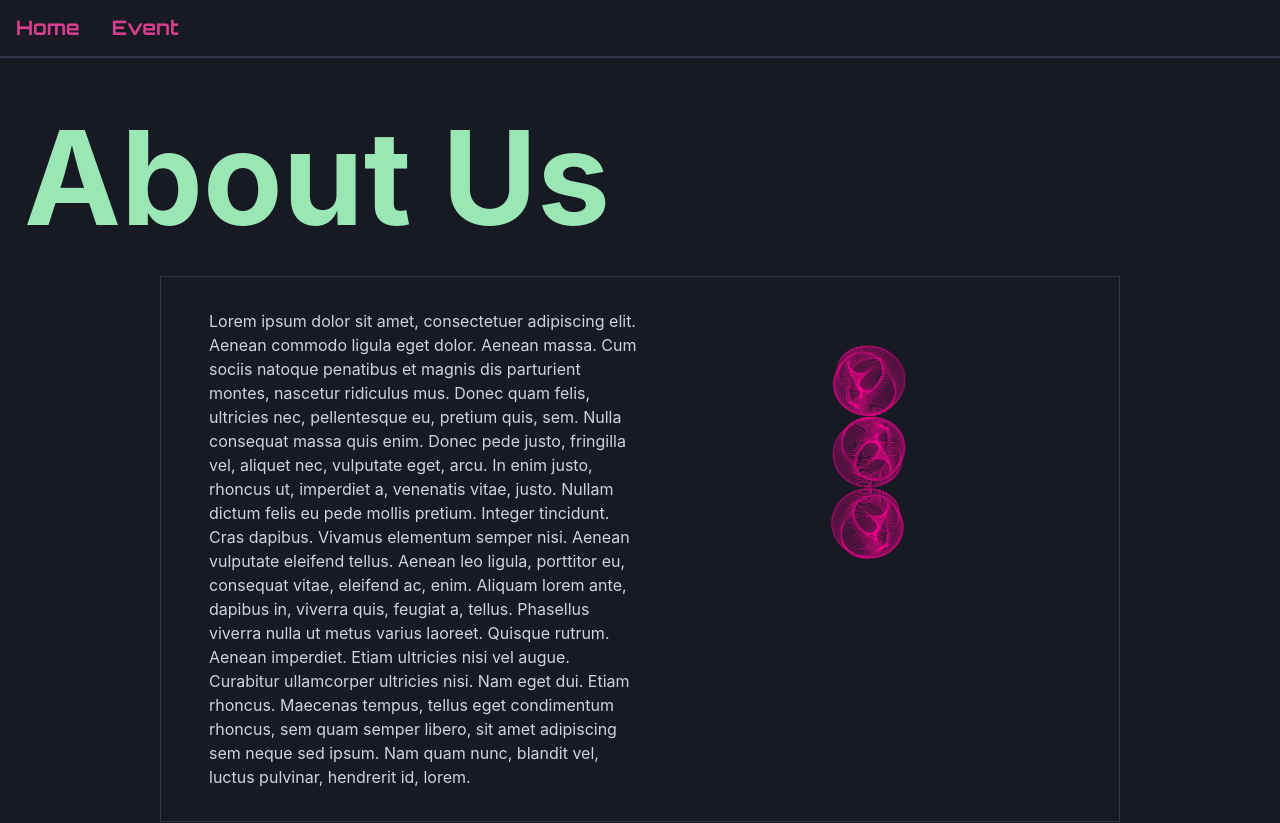
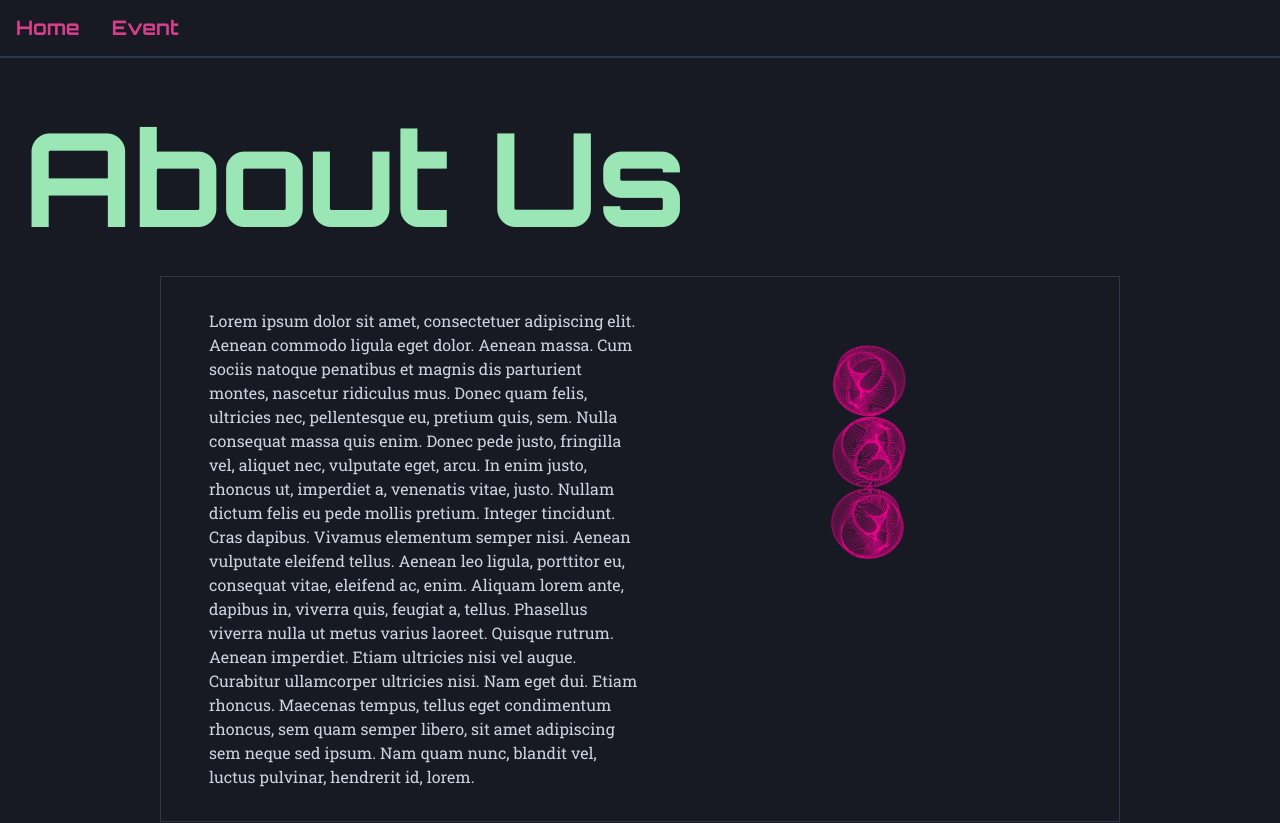
Before and after one commit to XML3/starter-final-project-react, a React (Vite) app: page /about in a window 1280 px wide. Shown: the top 823 px of the page. Built offline with nearby package versions, Linux system fonts and the light colour scheme; no server answers.

Commit message:
added Font Orbitron and Roboto Slab, modified text

```diff
--- a/src/pages/AboutPage.jsx
+++ b/src/pages/AboutPage.jsx
@@ -2,6 +2,29 @@ import React from "react";
 import { Image, Center, Box, Flex, Heading, Text } from "@chakra-ui/react";
 
 export const AboutPage = () => {
+  //FONT ORBITRON
+  const orbitronFontFamily = "Orbitron, sans-serif";
+  const orbitronWeight = {
+    fontWeights: {
+      normal: 400,
+      medium: 600,
+      semibold: 700,
+      bold: 900,
+    },
+  };
+
+  //FONT ROBOTO SLAB
+  const robotoSlabFont = "Roboto Slab, serif";
+  const robotoSlabWeight = {
+    fontWeight: {
+      thin: 100,
+      extraLight: 200,
+      light: 300,
+      regular: 400,
+      medium: 500,
+    },
+  };
+
   return (
     <Box
       bgColor="gray.900"
@@ -23,6 +46,8 @@ export const AboutPage = () => {
             lineHeight={"1.2"}
             mt={{ base: "1rem", md: "0" }}
             ml={{ base: "0.5rem", md: "0" }}
+            fontFamily={orbitronFontFamily}
+            fontWeight={orbitronWeight.semibold}
           >
             About Us
           </Heading>
@@ -50,6 +75,8 @@ export const AboutPage = () => {
               ffontSize={{ base: "0.8rem", md: "sm" }}
               marginLeft={{ base: "0", md: "1rem" }}
               flex="1"
+              fontFamily={robotoSlabFont}
+              fontWeight={robotoSlabWeight.light}
             >
               Lorem ipsum dolor sit amet, consectetuer adipiscing elit. Aenean
               commodo ligula eget dolor. Aenean massa. Cum sociis natoque
```
